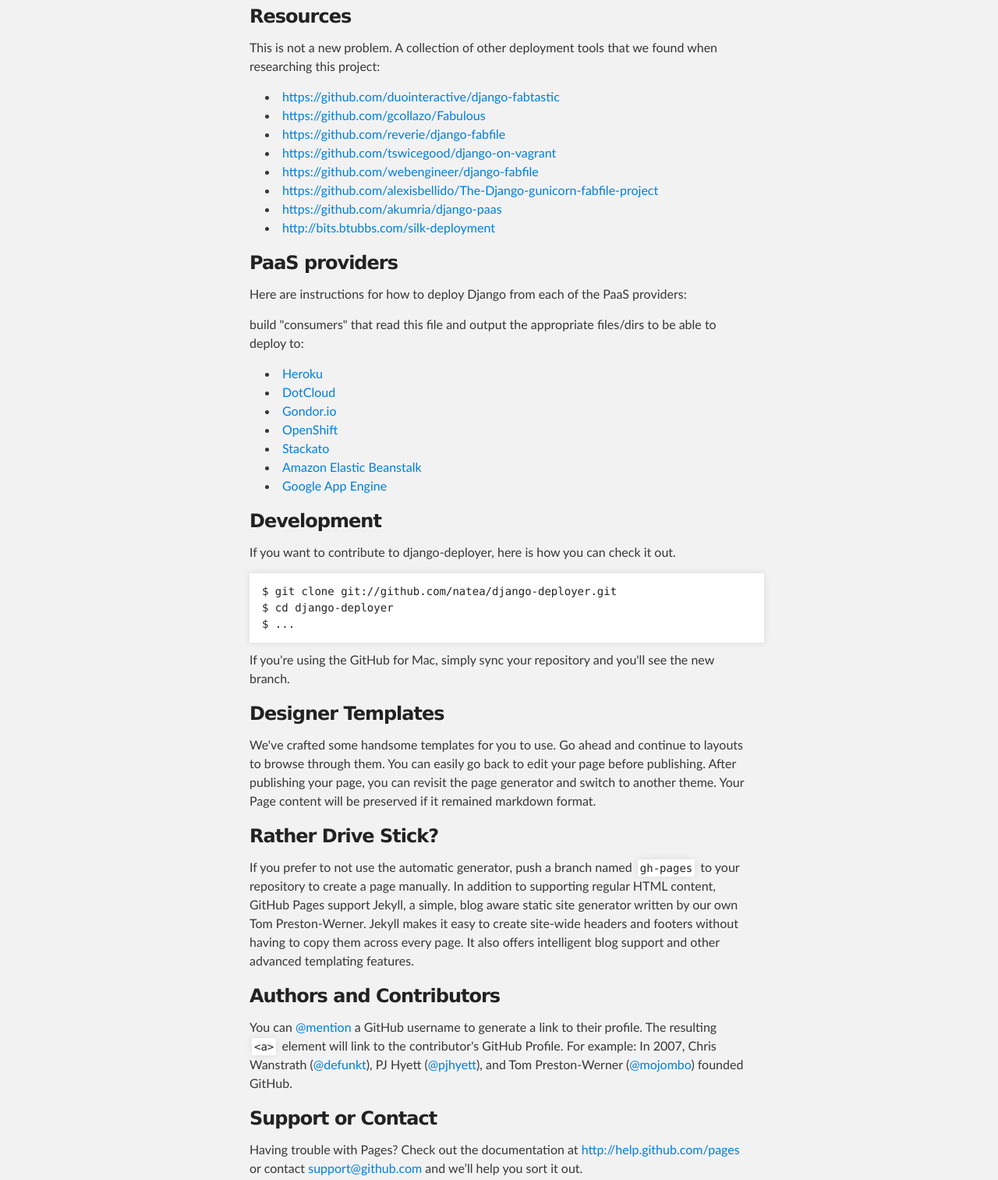
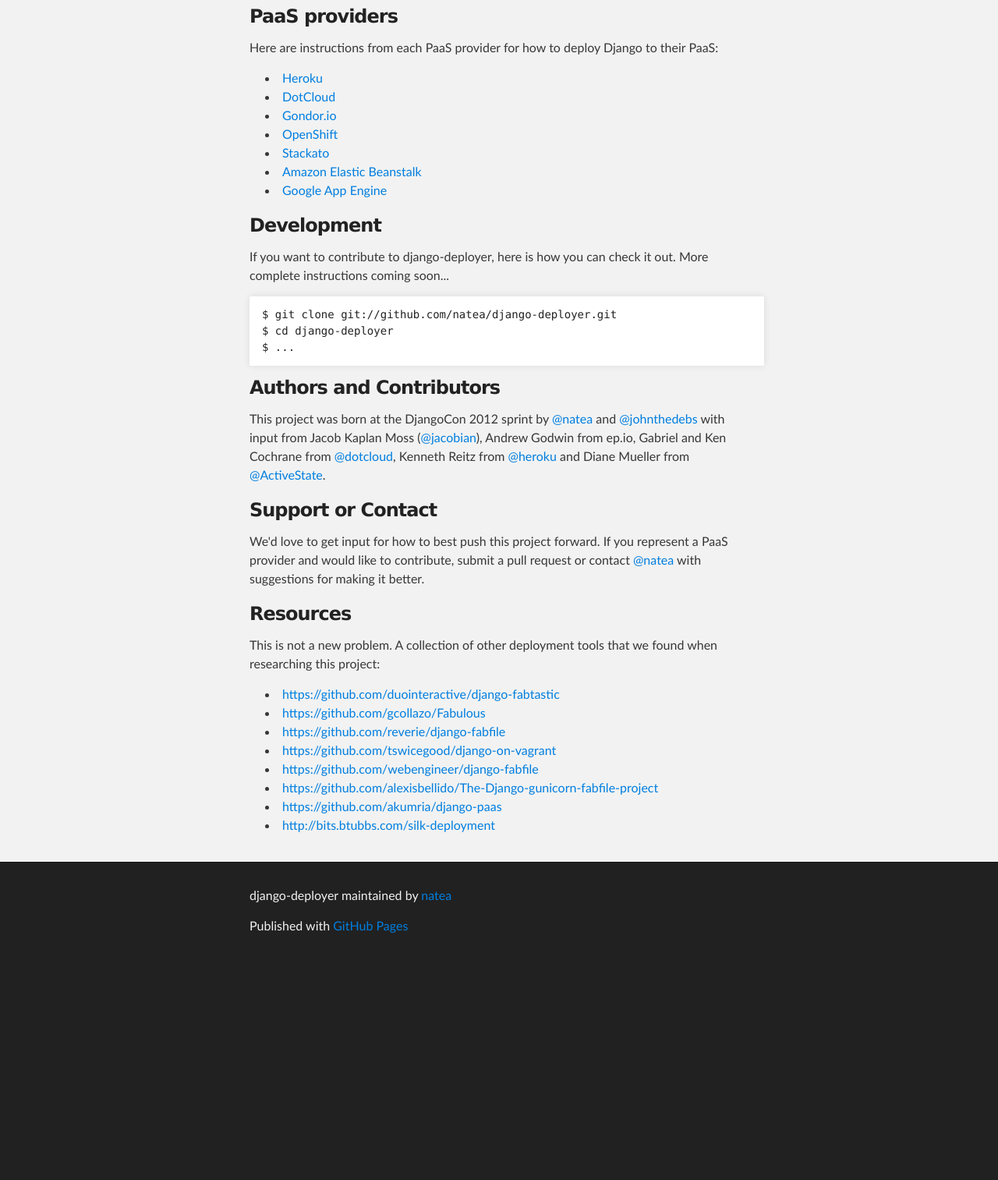
Before and after one commit to natea/django-deployer, a plain HTML site: page index.html in a window 1280 px wide. Shown: the part 464-1977 px from the top of the page at 78% size. After the commit the page ends 1698 px from the top, so only its background shows below. Drawn offline with Linux system fonts and the light colour scheme.

```diff
--- a/index.html
+++ b/index.html
@@ -4,7 +4,7 @@
   <head>
     <meta charset='utf-8' />
     <meta http-equiv="X-UA-Compatible" content="chrome=1" />
-    <meta name="description" content="django-deployer : Generic Deployment tool for Django that supports popular PaaS providers such as Heroku, Dotcloud, Stackato, OpenShift, Gondor" />
+    <meta name="description" content="django-deployer : Generic Deployment tool for Django that will support popular PaaS providers such as Heroku, Dotcloud, Stackato, OpenShift, Gondor" />
 
     <link rel="stylesheet" type="text/css" media="screen" href="stylesheets/stylesheet.css">
 
@@ -19,7 +19,7 @@
           <a id="forkme_banner" href="https://github.com/natea/django-deployer">View on GitHub</a>
 
           <h1 id="project_title">django-deployer</h1>
-          <h2 id="project_tagline">Generic Deployment tool for Django that supports popular PaaS providers such as Heroku, Dotcloud, Stackato, OpenShift, Gondor</h2>
+          <h2 id="project_tagline">Generic Deployment tool for Django that will support popular PaaS providers such as Heroku, Dotcloud, Stackato, OpenShift, Gondor</h2>
 
             <section id="downloads">
               <a class="zip_download_link" href="https://github.com/natea/django-deployer/zipball/master">Download this project as a .zip file</a>
@@ -32,6 +32,35 @@
     <div id="main_content_wrap" class="outer">
       <section id="main_content" class="inner">
         <p>The goal of django-deployer is to minimize the effort to deploy a Django app to any of the popular PaaS providers. By asking a series of questions about the Django app, we can generate a generic deploy.yml file that can be consumed by any of the PaaS providers. Each PaaS provider can translate these requirements into a configuration that will work to deploy to their PaaS.</p>
+
+<h3>PaaS providers</h3>
+
+<p>Here are instructions from each PaaS provider for how to deploy Django to their PaaS:</p>
+
+<ul>
+<li><a href="https://devcenter.heroku.com/articles/django">Heroku</a></li>
+<li><a href="http://docs.dotcloud.com/0.4/tutorials/python/django/">DotCloud</a></li>
+<li><a href="https://gondor.io/support/django/setup/">Gondor.io</a></li>
+<li><a href="https://github.com/openshift/django-example">OpenShift</a></li>
+<li><a href="http://docs.stackato.com/deploy/languages/python/django.html">Stackato</a></li>
+<li><a href="http://aws.typepad.com/aws/2012/08/announcing-aws-elastic-beanstalk-support-for-python-and-seamless-database-integration.html">Amazon Elastic Beanstalk</a></li>
+<li><a href="https://developers.google.com/appengine/docs/python/cloud-sql/django">Google App Engine</a></li>
+</ul><h3>Development</h3>
+
+<p>If you want to contribute to django-deployer, here is how you can check it out. More complete instructions coming soon...</p>
+
+<pre><code>$ git clone git://github.com/natea/django-deployer.git
+$ cd django-deployer
+$ ...
+</code></pre>
+
+<h3>Authors and Contributors</h3>
+
+<p>This project was born at the DjangoCon 2012 sprint by <a href="https://github.com/natea" class="user-mention">@natea</a> and <a href="https://github.com/johnthedebs" class="user-mention">@johnthedebs</a> with input from Jacob Kaplan Moss (<a href="https://github.com/jacobian" class="user-mention">@jacobian</a>), Andrew Godwin from ep.io, Gabriel and Ken Cochrane from <a href="https://github.com/dotcloud" class="user-mention">@dotcloud</a>, Kenneth Reitz from <a href="https://github.com/heroku" class="user-mention">@heroku</a> and Diane Mueller from <a href="https://github.com/ActiveState" class="user-mention">@ActiveState</a>.</p>
+
+<h3>Support or Contact</h3>
+
+<p>We'd love to get input for how to best push this project forward. If you represent a PaaS provider and would like to contribute, submit a pull request or contact <a href="https://github.com/natea" class="user-mention">@natea</a> with suggestions for making it better.</p>
 
 <h3>Resources</h3>
 
@@ -46,46 +75,7 @@
 <li><a href="https://github.com/alexisbellido/The-Django-gunicorn-fabfile-project">https://github.com/alexisbellido/The-Django-gunicorn-fabfile-project</a></li>
 <li><a href="https://github.com/akumria/django-paas">https://github.com/akumria/django-paas</a></li>
 <li><a href="http://bits.btubbs.com/silk-deployment">http://bits.btubbs.com/silk-deployment</a></li>
-</ul><h3>PaaS providers</h3>
-
-<p>Here are instructions for how to deploy Django from each of the PaaS providers:</p>
-
-<p>build "consumers" that read this file and output the appropriate files/dirs to be able to deploy to:</p>
-
-<ul>
-<li><a href="https://devcenter.heroku.com/articles/django">Heroku</a></li>
-<li><a href="http://docs.dotcloud.com/0.4/tutorials/python/django/">DotCloud</a></li>
-<li><a href="https://gondor.io/support/django/setup/">Gondor.io</a></li>
-<li><a href="https://github.com/openshift/django-example">OpenShift</a></li>
-<li><a href="http://docs.stackato.com/deploy/languages/python/django.html">Stackato</a></li>
-<li><a href="http://aws.typepad.com/aws/2012/08/announcing-aws-elastic-beanstalk-support-for-python-and-seamless-database-integration.html">Amazon Elastic Beanstalk</a></li>
-<li><a href="https://developers.google.com/appengine/docs/python/cloud-sql/django">Google App Engine</a></li>
-</ul><h3>Development</h3>
-
-<p>If you want to contribute to django-deployer, here is how you can check it out.</p>
-
-<pre><code>$ git clone git://github.com/natea/django-deployer.git
-$ cd django-deployer
-$ ...
-</code></pre>
-
-<p>If you're using the GitHub for Mac, simply sync your repository and you'll see the new branch.</p>
-
-<h3>Designer Templates</h3>
-
-<p>We've crafted some handsome templates for you to use. Go ahead and continue to layouts to browse through them. You can easily go back to edit your page before publishing. After publishing your page, you can revisit the page generator and switch to another theme. Your Page content will be preserved if it remained markdown format.</p>
-
-<h3>Rather Drive Stick?</h3>
-
-<p>If you prefer to not use the automatic generator, push a branch named <code>gh-pages</code> to your repository to create a page manually. In addition to supporting regular HTML content, GitHub Pages support Jekyll, a simple, blog aware static site generator written by our own Tom Preston-Werner. Jekyll makes it easy to create site-wide headers and footers without having to copy them across every page. It also offers intelligent blog support and other advanced templating features.</p>
-
-<h3>Authors and Contributors</h3>
-
-<p>You can <a href="https://github.com/blog/821" class="user-mention">@mention</a> a GitHub username to generate a link to their profile. The resulting <code>&lt;a&gt;</code> element will link to the contributor's GitHub Profile. For example: In 2007, Chris Wanstrath (<a href="https://github.com/defunkt" class="user-mention">@defunkt</a>), PJ Hyett (<a href="https://github.com/pjhyett" class="user-mention">@pjhyett</a>), and Tom Preston-Werner (<a href="https://github.com/mojombo" class="user-mention">@mojombo</a>) founded GitHub.</p>
-
-<h3>Support or Contact</h3>
-
-<p>Having trouble with Pages? Check out the documentation at <a href="http://help.github.com/pages">http://help.github.com/pages</a> or contact <a href="mailto:support@github.com">support@github.com</a> and we’ll help you sort it out.</p>
+</ul>
       </section>
     </div>
 
```
Also changed, not shown: params.json (+1 -1 lines).
